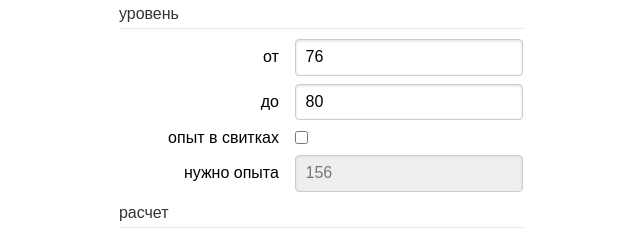
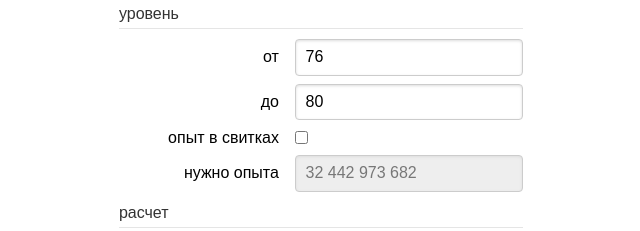
Before and after one commit to ValeriiVasin/l2-exp-vue, a Vue app: page / in a window 1280 px wide. Shown: the top 231 px of the page, without its empty margins (319-959 px from the left). Built offline with nearby package versions, Linux system fonts and the light colour scheme.

Commit message:
feat: calculate the exp

```diff
--- a/src/app.vue
+++ b/src/app.vue
@@ -48,7 +48,12 @@
 
         <div class="pure-control-group">
           <label for="need-exp">нужно опыта</label>
-          <input readonly id="need-exp" type="text" :value="needExp" />
+          <input
+            readonly
+            id="need-exp"
+            type="text"
+            :value="needExpStringified"
+          />
         </div>
 
         <legend>расчет</legend>
@@ -83,6 +88,8 @@ main {
 
 <script lang="ts">
 import { reactive, computed } from 'vue';
+import { getExp } from './helpers/get-exp';
+import { formatNumber } from './helpers/format-number';
 
 interface State {
   from: number;
@@ -104,11 +111,13 @@ export default {
       time: '1ч'
     });
 
-    const needExp = computed(() => state.from + state.to);
+    const needExp = computed(() => getExp({ from: state.from, to: state.to }));
+    const needExpStringified = computed(() => formatNumber(needExp.value));
     const result = computed(() => '10д 8ч 10м');
 
     return {
       needExp,
+      needExpStringified,
       result,
       state
     };
--- a/src/helpers/get-exp.ts
+++ b/src/helpers/get-exp.ts
@@ -100,8 +100,12 @@ function levelToExp(lvl: number): number {
   const base = Math.floor(lvl);
   const rest = lvl - base;
 
-  const baseExp = levels.get(base)!;
-  const nextExp = levels.get(base + 1)!;
+  const baseExp = levels.get(base);
+  const nextExp = levels.get(base + 1);
+
+  if (typeof baseExp !== 'number' || typeof nextExp !== 'number') {
+    throw 'something went wrong';
+  }
 
   return baseExp + Math.floor((nextExp - baseExp) * rest);
 }
```
